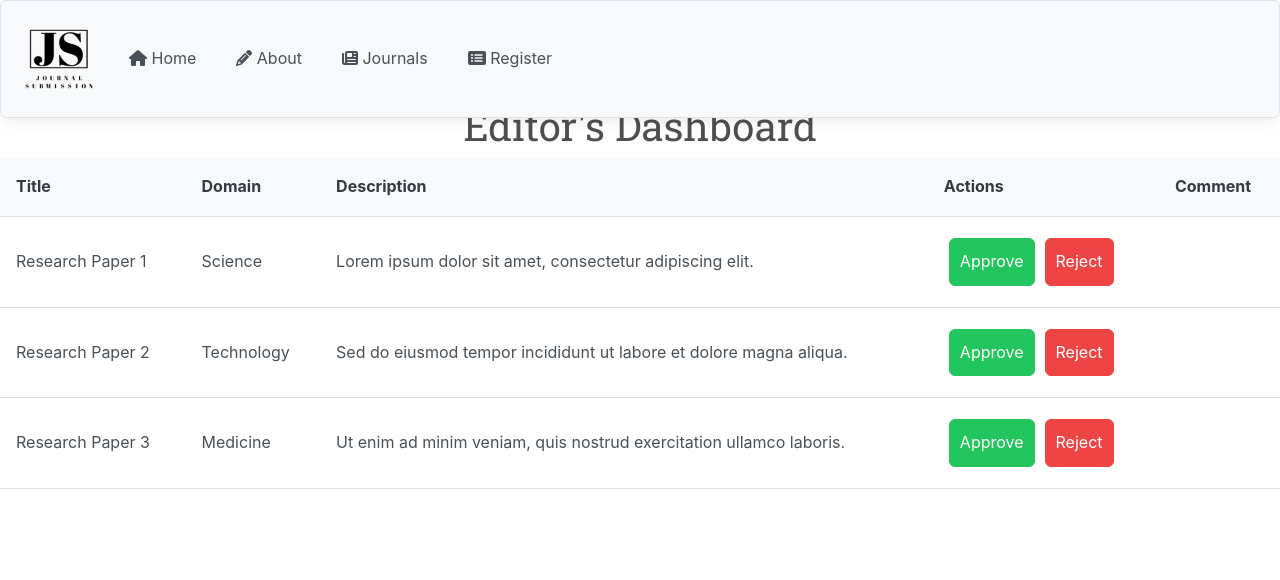
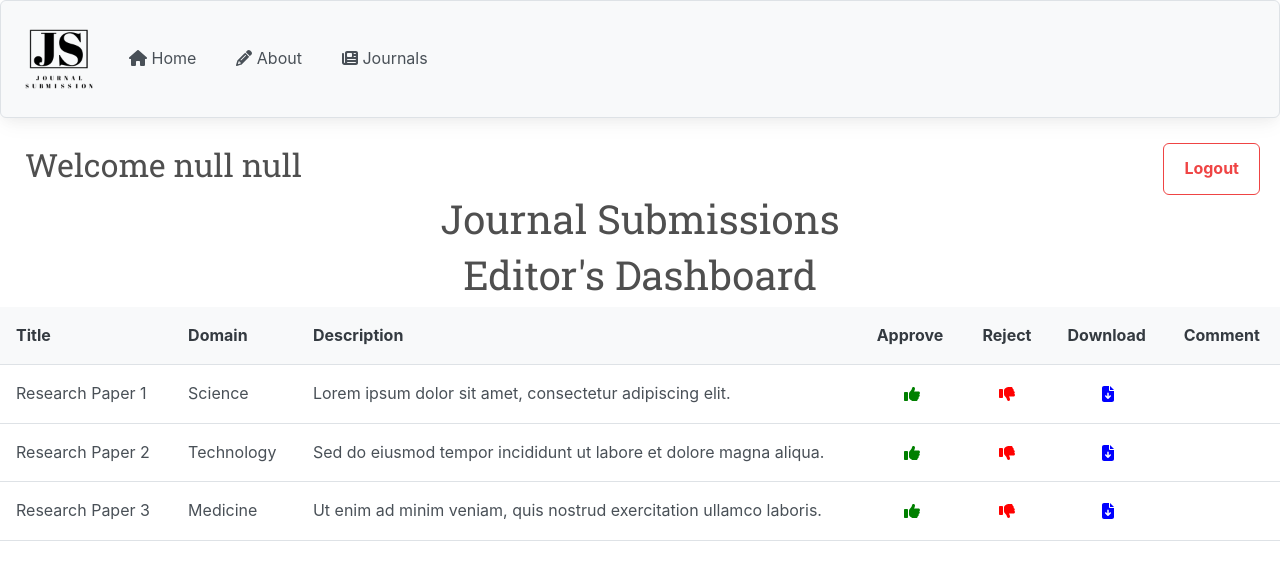
Before and after one commit to PradnyaBhatbhage/jms-frontend, a React (Vite) app: page /editor-dashboard in a window 1280 px wide. Shown: the top 580 px of the page. Built offline with nearby package versions, Linux system fonts and the light colour scheme.

Commit message:
Changes in EditorDashboard and ReviewerDashboard

```diff
--- a/src/components/Navbar.jsx
+++ b/src/components/Navbar.jsx
@@ -42,7 +42,7 @@ export default function Navbar() {
           <FontAwesomeIcon icon={faHouse} /> Home
         </span>
       ),
-      url: "/home"
+      url: "/"
     },
     {
 
@@ -60,17 +60,7 @@ export default function Navbar() {
           <FontAwesomeIcon icon={faNewspaper} /> Journals
         </span>
       ),
-    },
-    {
-
-      icon: (
-        <span>
-          <FontAwesomeIcon icon={faRectangleList} /> Register
-        </span>
-      ),
-
-      url: "/register"
-    },
+    }
   ];
 
   const start = (
@@ -88,7 +78,7 @@ export default function Navbar() {
     ;
 
   return (
-    <div className="card"  style={{position:"fixed", width:"100%", zIndex:'1000'}}>
+    <div className="card"  style={{ width:"100%", zIndex:'1000'}}>
       <Menubar /* className="navbar-container" style={{ position: "fixed", top: 0, left: 0, right: 0, zIndex: 999 }} */ model={items} start={start} />
       {/* <i className="fa-regular fa-rectangle-list"></i> */}
     </div>
--- a/src/pages/EditorDashboard.jsx
+++ b/src/pages/EditorDashboard.jsx
@@ -3,7 +3,12 @@ import { DataTable } from 'primereact/datatable';
 import { Column } from 'primereact/column';
 import { Button } from 'primereact/button';
 import { InputText } from 'primereact/inputtext';
+import { faFileArrowDown, faThumbsDown, faThumbsUp } from '@fortawesome/free-solid-svg-icons';
+import { FontAwesomeIcon } from '@fortawesome/react-fontawesome';
+import { useNavigate } from 'react-router-dom';
 const EditorDashboard = () => {
+
+  const navigate = useNavigate();
   const [submissions, setSubmissions] = useState([
     {
       id: 1,
@@ -35,12 +40,25 @@ const EditorDashboard = () => {
     alert(`Submission ${submissionId} has been rejected.`);
   };
 
-  const actionTemplate = (rowData) => (
-    <div>
-      <button style={{padding:"10px", margin:"5px"}} className="p-button p-button-success" onClick={() => approveSubmission(rowData.id)}>Approve</button>
-      <button style={{padding:"10px", margin:"5px"}} className="p-button p-button-danger" onClick={() => rejectSubmission(rowData.id)}>Reject</button>
+  const onDownloadPaper = () => {
+
+  }
+
+  const approve = () => {
+    return (
+      <div style={{ display: 'flex', justifyContent: 'center', alignItems: 'center', width: '70px' }}>
+      <FontAwesomeIcon color='green' icon={faThumbsUp} />
       </div>
-  );
+    )
+  }
+
+  const reject = () => {
+    return (
+      <div style={{ display: 'flex', justifyContent: 'center', alignItems: 'center', width: '50px' }}>
+        <FontAwesomeIcon color='red' icon={faThumbsDown} />
+      </div>
+    )
+  }
 
   const onCommentChange = (event, rowData) => {
     const updatedSubmissions = [...submissions];
@@ -61,10 +79,25 @@ const EditorDashboard = () => {
     );
   };
 
+  const downloadIcon = () => {
     return (
-    <div>
-      <h2>Welcome {sessionStorage.getItem("firstName") + " " + sessionStorage.getItem("lastName")}</h2>
+      <div style={{ display: 'flex', justifyContent: 'center', alignItems: 'center', width: '80px' }}>
+        <FontAwesomeIcon color='blue' icon={faFileArrowDown} />
+      </div>
+    )
+  }
 
+  const onLogout = () =>{
+    navigate('/')
+  }
+
+  return (
+    <div style={{ marginTop: '25px' }}>
+      <div style={{display:'flex', flexDirection:'row', alignItems:'center', justifyContent:'center'}} >
+
+      <h2 style={{display:'block', marginLeft:'25px', marginRight:'auto'}}>Welcome {sessionStorage.getItem("firstName") + " " + sessionStorage.getItem("lastName")}</h2>
+      <Button style={{display:'block', marginLeft:'auto', marginRight:'20px'}} onClick={onLogout} label='Logout' outlined severity='danger'/>
+      </div>
       <h1>Journal Submissions</h1>
       <div className="p-grid p-justify-center">
         <div className="p-col-8">
@@ -73,7 +106,9 @@ const EditorDashboard = () => {
             <Column field="title" header="Title" />
             <Column field="domain" header="Domain" />
             <Column field="description" header="Description" />
-          <Column body={actionTemplate} header="Actions" />
+            <Column body={approve} header="Approve" />
+            <Column body={reject} header="Reject" />
+            <Column body={downloadIcon} header="Download" />
             <Column field="comment" header="Comment" editor={commentEditor} />
 
           </DataTable>
--- a/src/pages/ReviewerDashBoard.jsx
+++ b/src/pages/ReviewerDashBoard.jsx
@@ -3,6 +3,8 @@ import { DataTable } from 'primereact/datatable';
 import { Column } from 'primereact/column';
 import { Button } from 'primereact/button';
 import { InputText } from 'primereact/inputtext';
+import { FontAwesomeIcon } from '@fortawesome/react-fontawesome';
+import { faFileArrowDown, faThumbsDown, faThumbsUp } from '@fortawesome/free-solid-svg-icons';
 const ReviewerDashBoard = () => {
   const [submissions, setSubmissions] = useState([
     {
@@ -25,6 +27,31 @@ const ReviewerDashBoard = () => {
     },
   ]);
 
+  const approve = () => {
+    return (
+      <div style={{ display: 'flex', justifyContent: 'center', alignItems: 'center', width: '70px' }}>
+      <FontAwesomeIcon color='green' icon={faThumbsUp} />
+      </div>
+    )
+  }
+
+  const reject = () => {
+    return (
+      <div style={{ display: 'flex', justifyContent: 'center', alignItems: 'center', width: '50px' }}>
+        <FontAwesomeIcon color='red' icon={faThumbsDown} />
+      </div>
+    )
+  }
+
+  const downloadIcon = () => {
+    return (
+      <div style={{ display: 'flex', justifyContent: 'center', alignItems: 'center', width: '80px' }}>
+        <FontAwesomeIcon color='blue' icon={faFileArrowDown} />
+      </div>
+    )
+  }
+
+
   const approveSubmission = (submissionId) => {
     // Add your approval logic here
     alert(`Submission ${submissionId} has been approved.`);
@@ -34,13 +61,6 @@ const ReviewerDashBoard = () => {
     // Add your rejection logic here
     alert(`Submission ${submissionId} has been rejected.`);
   };
-
-  const actionTemplate = (rowData) => (
-    <div>
-      <button style={{padding:"10px", margin:"5px"}} className="p-button p-button-success" onClick={() => approveSubmission(rowData.id)}>Approve</button>
-      <button style={{padding:"10px", margin:"5px"}} className="p-button p-button-danger" onClick={() => rejectSubmission(rowData.id)}>Reject</button>
-    </div>
-  );
 
   const onCommentChange = (event, rowData) => {
     const updatedSubmissions = [...submissions];
@@ -73,10 +93,12 @@ const ReviewerDashBoard = () => {
           <Column field="title" header="Title" />
           <Column field="domain" header="Domain" />
           <Column field="description" header="Description" />
-          <Column body={actionTemplate} header="Actions" />
+          <Column body={approve} header="Approve" />
+          <Column body={reject} header="Reject" />
+          <Column body={downloadIcon} header='Download'/>
           <Column field="comment" header="Comment" editor={commentEditor} />
 
-        </DataTable>
+        </DataTable>y
       </div>
     </div>
     </div>
```
Lines whose indentation alone changed are shown as unchanged.
